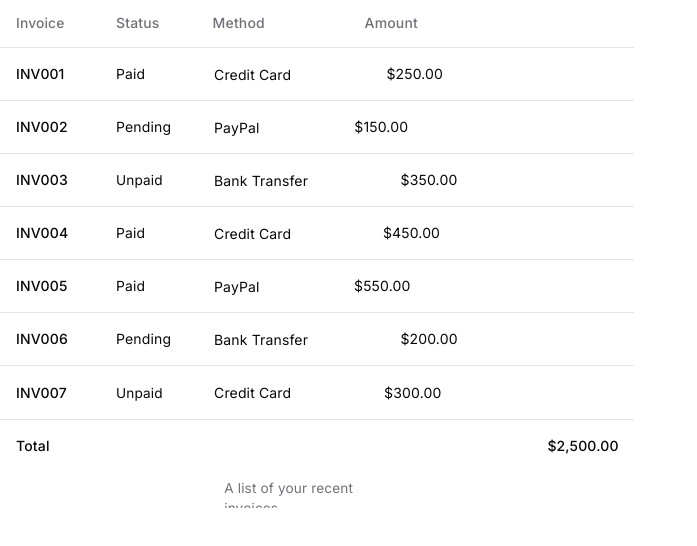
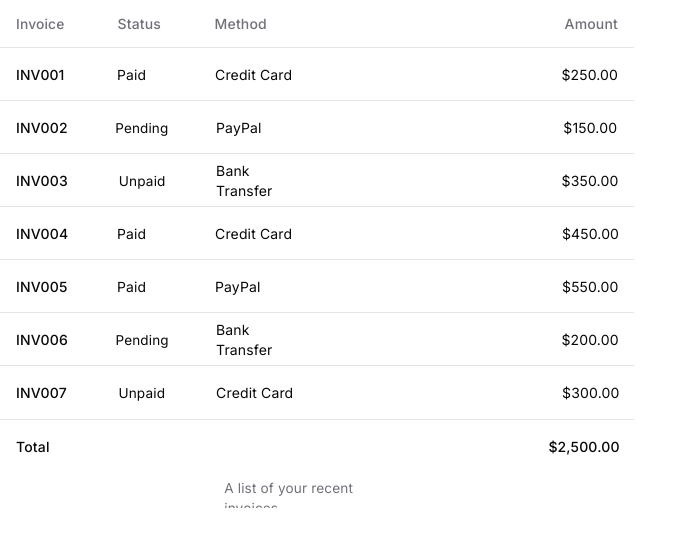
Before and after one commit to Roshan54321/proma-test, a React (Vite) app: page /table in a window 1280 px wide. Shown: the top 546 px of the page, without its empty margins (0-697 px from the left). Built offline with nearby package versions, Linux system fonts and the light colour scheme.

Commit message:
Pushed from Locofy Builder

```diff
--- a/src/components/Table1.tsx
+++ b/src/components/Table1.tsx
@@ -8,133 +8,161 @@ export type Table1Type = {
 const Table1: FunctionComponent<Table1Type> = ({ className = "" }) => {
   return (
     <div
-      className={`w-[634px] relative h-[507.5px] overflow-hidden shrink-0 text-left text-sm text-muted-foreground font-inter ${className}`}
+      className={`h-[507.5px] w-[634px] overflow-hidden shrink-0 flex flex-col items-start justify-start text-left text-sm text-muted-foreground font-inter ${className}`}
     >
-      <div className="absolute top-[487.5px] left-[224.2px] text-sm-6 leading-[20px] flex items-center w-[185.8px] h-5">
-        A list of your recent invoices.
-      </div>
-      <div className="absolute top-[calc(50%_-_253.75px)] left-[0px] border-border border-b-[1px] border-solid box-border w-[634px] h-12">
-        <div className="absolute top-[calc(50%_-_10.2px)] left-[16px] text-sm-8 leading-[20px] font-medium flex items-center w-[47px] h-5">
+      <div className="w-[634px] h-[419px] flex flex-col items-start justify-start z-[2]">
+        <div className="w-[634px] h-12 border-border border-b-[1px] border-solid box-border flex flex-row items-start justify-start pt-[13.8px] px-4 pb-[14.2px] gap-[253px]">
+          <div className="h-5 w-[295.6px] flex flex-row items-start justify-start gap-[52.5px]">
+            <div className="h-5 w-[49px] relative text-sm-8 leading-[20px] font-medium flex items-center shrink-0">
               Invoice
             </div>
-        <div className="absolute top-[calc(50%_-_10.2px)] left-[116px] leading-[20px] font-medium flex items-center w-[43.6px] h-5">
+            <div className="h-5 w-[44.6px] relative leading-[20px] font-medium flex items-center shrink-0">
               Status
             </div>
-        <div className="absolute top-[calc(50%_-_10.2px)] left-[212.6px] leading-[20px] font-medium flex items-center w-[99px] h-5">
+            <a className="[text-decoration:none] h-5 w-[100px] relative leading-[20px] font-medium text-[inherit] flex items-center shrink-0">
               Method
+            </a>
           </div>
-        <div className="absolute top-[calc(50%_-_10.2px)] left-[364.6px] leading-[20px] font-medium text-right flex items-center w-[253.6px] h-5">
+          <a className="[text-decoration:none] h-5 w-[54px] relative leading-[20px] font-medium text-[inherit] text-right flex items-center shrink-0">
             Amount
+          </a>
+        </div>
+        <div className="w-[634px] h-[371px] flex flex-col items-start justify-start text-foreground">
+          <div className="w-[634px] h-[53px] border-border border-b-[1px] border-solid box-border flex flex-row items-start justify-start pt-[16.5px] px-4 pb-4 gap-[270.4px] text-sm-9">
+            <div className="h-[20.5px] w-[275px] flex flex-row items-start justify-start gap-[51.5px]">
+              <div className="h-5 w-[49.5px] relative leading-[20px] font-medium flex items-center shrink-0">
+                INV001
+              </div>
+              <div className="h-5 w-[46.5px] flex flex-col items-start justify-start py-0 pl-0 pr-[17.5px] box-border">
+                <div className="w-[30px] h-5 relative leading-[20px] flex items-center shrink-0">
+                  Paid
                 </div>
               </div>
-      <div className="absolute top-[calc(50%_-_205.75px)] left-[0px] w-[634px] h-[371px] text-foreground">
-        <div className="absolute top-[calc(50%_-_185.5px)] left-[0px] border-border border-b-[1px] border-solid box-border w-[634px] h-[53px] text-sm-9">
-          <div className="absolute top-[calc(50%_-_10px)] left-[16px] leading-[20px] font-medium flex items-center w-[48.5px] h-5">
-            INV001
-          </div>
-          <div className="absolute top-[calc(50%_-_10px)] left-[116px] leading-[20px] flex items-center w-[28.8px] h-5">
-            Paid
-          </div>
-          <div className="absolute top-[calc(50%_-_9.5px)] left-[214px] text-sm leading-[20px]">
+              <div className="h-5 w-[78px] relative text-sm leading-[20px] flex items-center shrink-0">
                 Credit Card
               </div>
-          <div className="absolute top-[calc(50%_-_10px)] left-[386.4px] text-sm leading-[20px] text-right flex items-center w-[231.8px] h-5">
+            </div>
+            <div className="h-5 w-[57px] relative text-sm leading-[20px] text-right flex items-center shrink-0">
               $250.00
             </div>
           </div>
-        <div className="absolute top-[calc(50%_-_132.5px)] left-[0px] border-border border-b-[1px] border-solid box-border w-[634px] h-[53px]">
-          <div className="absolute top-[calc(50%_-_10px)] left-[16px] leading-[20px] font-medium flex items-center w-[51.4px] h-5">
+          <div className="w-[634px] h-[53px] border-border border-b-[1px] border-solid box-border flex flex-row items-start justify-start pt-[16.5px] px-4 pb-4 gap-[304.3px]">
+            <div className="h-[20.5px] w-[243px] flex flex-row items-start justify-start gap-[46.8px]">
+              <div className="h-5 w-[52.4px] relative leading-[20px] font-medium flex items-center shrink-0">
                 INV002
               </div>
-          <div className="absolute top-[calc(50%_-_10px)] left-[116px] text-sm-5 leading-[20px] flex items-center w-[52.2px] h-5">
+              <div className="h-5 w-[54px] relative text-sm-5 leading-[20px] flex items-center shrink-0">
                 Pending
               </div>
-          <div className="absolute top-[calc(50%_-_9.5px)] left-[214px] leading-[20px]">
+              <a className="[text-decoration:none] h-5 w-[46px] relative leading-[20px] text-[inherit] flex items-center shrink-0">
                 PayPal
+              </a>
             </div>
-          <div className="absolute top-[calc(50%_-_10px)] left-[354.3px] leading-[20px] text-right flex items-center w-[263.9px] h-5">
+            <div className="h-5 w-[55px] relative leading-[20px] text-right flex items-center shrink-0">
               $150.00
             </div>
           </div>
-        <div className="absolute top-[calc(50%_-_79.5px)] left-[0px] border-border border-b-[1px] border-solid box-border w-[634px] h-[53px]">
-          <div className="absolute top-[calc(50%_-_10px)] left-[16px] leading-[20px] font-medium flex items-center w-[51.5px] h-5">
+          <div className="w-[634px] h-[53px] border-border border-b-[1px] border-solid box-border flex flex-row items-start justify-start pt-[16.5px] px-4 pb-4 gap-[254.6px]">
+            <div className="h-[20.5px] w-[291px] flex flex-row items-start justify-start gap-[50.3px]">
+              <div className="h-5 w-[52.5px] relative leading-[20px] font-medium flex items-center shrink-0">
                 INV003
               </div>
-          <div className="absolute top-[calc(50%_-_10px)] left-[116px] text-sm-6 leading-[20px] flex items-center w-[45.8px] h-5">
+              <div className="h-5 w-[47px] relative text-sm-6 leading-[20px] flex items-center shrink-0">
                 Unpaid
               </div>
-          <div className="absolute top-[calc(50%_-_9.5px)] left-[214px] leading-[20px]">
+              <div className="h-5 w-[94px] relative leading-[20px] flex items-center shrink-0">
                 Bank Transfer
               </div>
-          <div className="absolute top-[calc(50%_-_10px)] left-[400.6px] leading-[20px] text-right flex items-center w-[217.6px] h-5">
+            </div>
+            <div className="h-5 w-[57px] relative leading-[20px] text-right flex items-center shrink-0">
               $350.00
             </div>
           </div>
-        <div className="absolute top-[calc(50%_-_26.5px)] left-[0px] border-border border-b-[1px] border-solid box-border w-[634px] h-[53px]">
-          <div className="absolute top-[calc(50%_-_10px)] left-[16px] leading-[20px] font-medium flex items-center w-[51.9px] h-5">
+          <div className="w-[634px] h-[53px] border-border border-b-[1px] border-solid box-border flex flex-row items-start justify-start pt-[16.5px] pb-4 pl-4 pr-[15.1px] gap-[270.9px]">
+            <div className="h-[20.5px] w-[275px] flex flex-row items-start justify-start gap-12">
+              <div className="h-5 w-[53px] relative leading-[20px] font-medium flex items-center shrink-0">
                 INV004
               </div>
-          <div className="absolute top-[calc(50%_-_10px)] left-[116px] text-sm-9 leading-[20px] flex items-center w-[28.8px] h-5">
+              <div className="h-5 w-[50px] flex flex-col items-start justify-start py-0 pl-0 pr-[21px] box-border text-sm-9">
+                <div className="w-[30px] h-5 relative leading-[20px] flex items-center shrink-0">
                   Paid
                 </div>
-          <div className="absolute top-[calc(50%_-_9.5px)] left-[214px] leading-[20px]">
+              </div>
+              <div className="h-5 w-[78px] relative leading-[20px] flex items-center shrink-0">
                 Credit Card
               </div>
-          <div className="absolute top-[calc(50%_-_10px)] left-[382.9px] leading-[20px] text-right flex items-center w-[235.3px] h-5">
+            </div>
+            <div className="h-5 w-[58px] relative leading-[20px] text-right flex items-center shrink-0">
               $450.00
             </div>
           </div>
-        <div className="absolute top-[calc(50%_+_26.5px)] left-[0px] border-border border-b-[1px] border-solid box-border w-[634px] h-[53px]">
-          <div className="absolute top-[calc(50%_-_10px)] left-[16px] leading-[20px] font-medium flex items-center w-[51.7px] h-5">
+          <div className="w-[634px] h-[53px] border-border border-b-[1px] border-solid box-border flex flex-row items-start justify-start pt-[16.5px] px-4 pb-4 gap-[303px]">
+            <div className="h-[20.5px] w-[243px] flex flex-row items-start justify-start gap-[48.3px]">
+              <div className="h-5 w-[52.7px] relative leading-[20px] font-medium flex items-center shrink-0">
                 INV005
               </div>
-          <div className="absolute top-[calc(50%_-_10px)] left-[116px] text-sm-9 leading-[20px] flex items-center w-[28.8px] h-5">
+              <div className="h-5 w-[49.7px] flex flex-col items-start justify-start py-0 pl-0 pr-[20.7px] box-border text-sm-9">
+                <div className="w-[30px] h-5 relative leading-[20px] flex items-center shrink-0">
                   Paid
                 </div>
-          <div className="absolute top-[calc(50%_-_9.5px)] left-[214px] leading-[20px]">
+              </div>
+              <div className="h-5 w-[46px] relative leading-[20px] flex items-center shrink-0">
                 PayPal
               </div>
-          <div className="absolute top-[calc(50%_-_10px)] left-[354px] leading-[20px] text-right flex items-center w-[264.2px] h-5">
+            </div>
+            <div className="h-5 w-[57px] relative leading-[20px] text-right flex items-center shrink-0">
               $550.00
             </div>
           </div>
-        <div className="absolute top-[calc(50%_+_79.5px)] left-[0px] border-border border-b-[1px] border-solid box-border w-[634px] h-[53px]">
-          <div className="absolute top-[calc(50%_-_10px)] left-[16px] leading-[20px] font-medium flex items-center w-[51.7px] h-5">
+          <div className="w-[634px] h-[53px] border-border border-b-[1px] border-solid box-border flex flex-row items-start justify-start pt-[16.5px] pb-4 pl-4 pr-[15.6px] gap-[254.4px]">
+            <div className="h-[20.5px] w-[291px] flex flex-row items-start justify-start gap-[46.5px]">
+              <div className="h-5 w-[53px] relative leading-[20px] font-medium flex items-center shrink-0">
                 INV006
               </div>
-          <div className="absolute top-[calc(50%_-_10px)] left-[116px] text-sm-5 leading-[20px] flex items-center w-[52.2px] h-5">
+              <div className="h-5 w-[54px] relative text-sm-5 leading-[20px] flex items-center shrink-0">
                 Pending
               </div>
-          <div className="absolute top-[calc(50%_-_9.5px)] left-[214px] leading-[20px]">
+              <div className="h-5 w-[94px] relative leading-[20px] flex items-center shrink-0">
                 Bank Transfer
               </div>
-          <div className="absolute top-[calc(50%_-_10px)] left-[400.4px] leading-[20px] text-right flex items-center w-[217.8px] h-5">
+            </div>
+            <div className="h-5 w-[58px] relative leading-[20px] text-right flex items-center shrink-0">
               $200.00
             </div>
           </div>
-        <div className="absolute top-[calc(50%_+_132.5px)] left-[0px] w-[634px] h-[53px]">
-          <div className="absolute top-[calc(50%_-_10px)] left-[16px] leading-[20px] font-medium flex items-center w-[50.7px] h-5">
+          <div className="w-[634px] h-[53px] flex flex-row items-start justify-start pt-[16.5px] pb-4 pl-4 pr-[14.9px] box-border gap-[271.1px]">
+            <div className="h-[20.5px] w-[275px] flex flex-row items-start justify-start gap-[50.7px]">
+              <div className="h-5 w-[51.7px] relative leading-[20px] font-medium flex items-center shrink-0">
                 INV007
               </div>
-          <div className="absolute top-[calc(50%_-_10px)] left-[116px] text-sm-6 leading-[20px] flex items-center w-[45.8px] h-5">
+              <div className="h-5 w-[47px] relative text-sm-6 leading-[20px] flex items-center shrink-0">
                 Unpaid
               </div>
-          <div className="absolute top-[calc(50%_-_9.5px)] left-[214px] leading-[20px]">
+              <div className="h-5 w-[78px] relative leading-[20px] flex items-center shrink-0">
                 Credit Card
               </div>
-          <div className="absolute top-[calc(50%_-_10px)] left-[384.1px] leading-[20px] text-right flex items-center w-[234.1px] h-5">
+            </div>
+            <div className="h-5 w-[58px] relative leading-[20px] text-right flex items-center shrink-0">
               $300.00
             </div>
           </div>
         </div>
-      <div className="absolute top-[calc(50%_+_165.25px)] left-[0px] bg-background border-border border-t-[1px] border-solid box-border w-[634px] h-[52.5px] text-foreground">
-        <div className="absolute top-[calc(50%_-_26.25px)] left-[0px] w-[634px] h-[52.5px]">
-          <div className="absolute top-[calc(50%_-_9.75px)] left-[16px] leading-[20px] font-medium flex items-center w-[33.6px] h-5">
+      </div>
+      <div className="w-[634px] h-[68.5px] flex flex-row items-start justify-start pt-0 px-0 pb-4 box-border z-[3] text-foreground">
+        <div className="h-[52.5px] w-[634px] bg-background border-border border-t-[1px] border-solid box-border flex flex-row items-start justify-start">
+          <div className="h-[52.5px] w-[634px] flex flex-row items-start justify-start pt-[16.5px] pb-4 pl-4 pr-[15.8px] box-border gap-[497.8px]">
+            <div className="h-5 w-[34.6px] relative leading-[20px] font-medium flex items-center shrink-0">
               Total
             </div>
-          <div className="absolute top-[calc(50%_-_9.75px)] left-[547.4px] leading-[20px] font-medium text-right flex items-center w-[70.8px] h-5">
+            <div className="h-5 w-[71.8px] relative leading-[20px] font-medium text-right flex items-center shrink-0">
               $2,500.00
             </div>
+          </div>
+        </div>
+      </div>
+      <div className="w-[411.2px] h-5 flex flex-row items-start justify-start py-0 pl-[224.2px] pr-0 box-border z-[1] text-sm-6">
+        <div className="h-5 w-[188px] relative leading-[20px] flex items-center shrink-0">
+          A list of your recent invoices.
         </div>
       </div>
     </div>
--- a/tailwind.config.js
+++ b/tailwind.config.js
@@ -31,6 +31,7 @@ module.exports = {
       "sm-6": "13.6px",
       "sm-8": "13.8px",
       "sm-7": "13.7px",
+      "sm-5": "13.5px",
       "xs-4": "11.4px",
       inherit: "inherit",
     },
```
Also changed, not shown: src/components/DataTable.tsx (+4 -19 lines), src/components/FrameComponent11.tsx (+6 -10 lines), src/components/Table.tsx (+9 -24 lines). Lines whose indentation alone changed are shown as unchanged.
